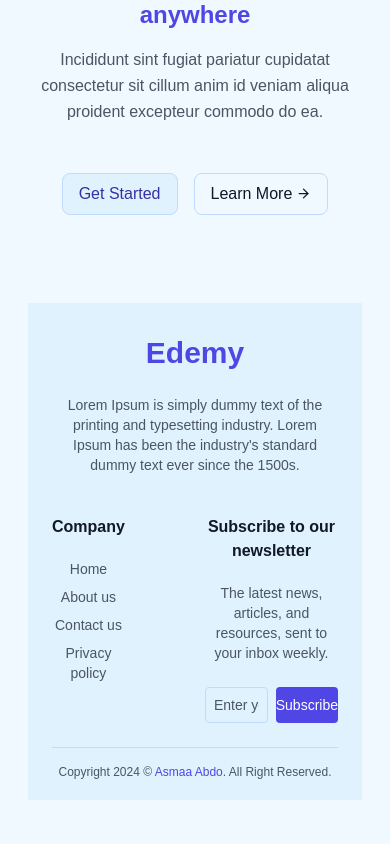
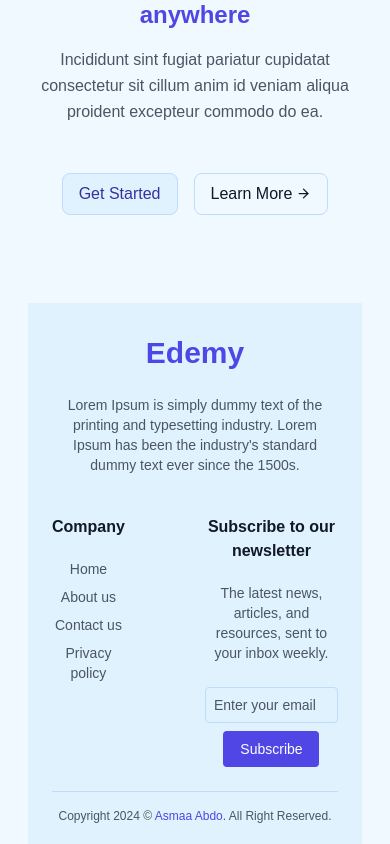
Before and after one commit to Asmaa-Abdo22/FullStack-LMS, a React (Vite) app in the folder client/: page / in a window 390 px wide. Shown: the part 4128-4972 px from the top of the page. Before the commit the page ends 4928 px from the top, so only its background shows below. Built offline with nearby package versions, Linux system fonts and the light colour scheme; no server answers.

Commit message:
update footer

```diff
--- a/client/src/components/Student/Footer.jsx
+++ b/client/src/components/Student/Footer.jsx
@@ -67,7 +67,7 @@
                   The latest news, articles, and resources, sent to your inbox
                   weekly.
                 </p>
-                <div className="flex items-center gap-2 pt-4">
+                <div className="flex flex-col md:flex-row items-center gap-2 pt-4">
                   <input
                     className="border border-(--color-border) placeholder-(--color-text-secondary) focus:ring-2 ring-(--color-primary) outline-none w-full max-w-64 h-9 rounded px-2 bg-transparent"
                     type="email"
```
